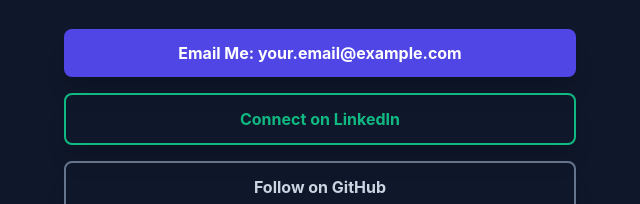
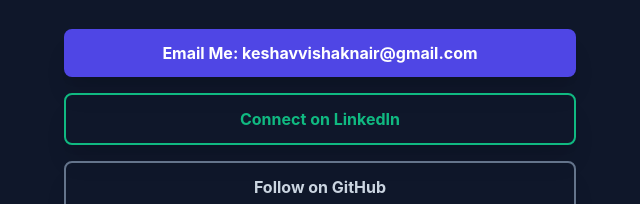
Before and after one commit to keshavvishaknair596/Keshav-s-Portfolio, a plain HTML site: page index.html in a window 1280 px wide. Shown: the part 2509-2713 px from the top of the page, 320-960 px from the left. Drawn offline with nearby package versions, Linux system fonts and the light colour scheme.

Commit message:
Update index.html

```diff
--- a/index.html
+++ b/index.html
@@ -286,8 +286,8 @@
             </p>
 
             <div class="flex flex-col space-y-4">
-                <a href="mailto:your.email@example.com" class="contact-link bg-primary hover:bg-indigo-700 text-white">
-                    Email Me: your.email@example.com
+                <a href="mailto:keshavvishaknair" class="contact-link bg-primary hover:bg-indigo-700 text-white">
+                    Email Me: keshavvishaknair@gmail.com
                 </a>
                 <a href="https://linkedin.com/in/your-profile" target="_blank" class="contact-link border-2 border-secondary text-secondary hover:bg-secondary hover:text-dark-bg">
                     Connect on LinkedIn
@@ -386,4 +386,5 @@
         });
     </script>
 </body>
+
 </html>
```
